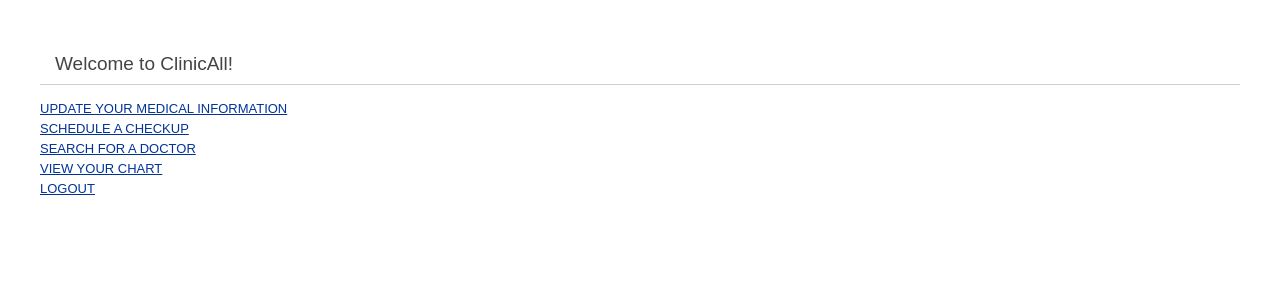
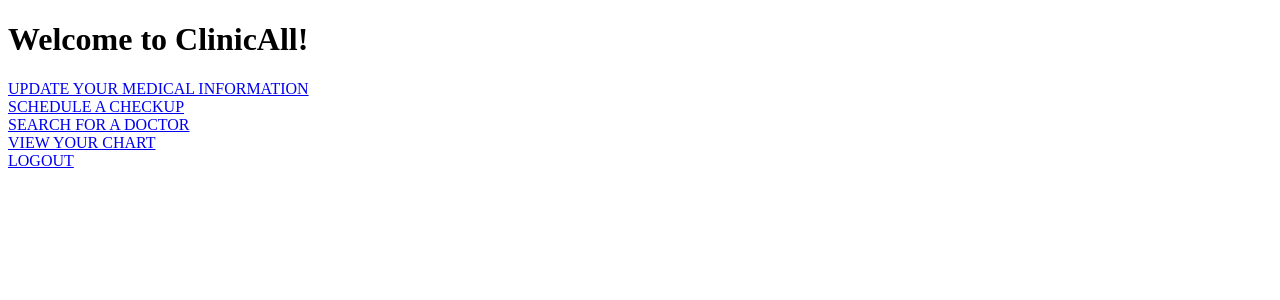
Before and after one commit to its-czarina/Clinic_hub, a CodeIgniter app: page /database/ in a window 1280 px wide. Shown: the top 300 px of the page. Run offline with CodeIgniter, Linux system fonts and the light colour scheme.

Commit message:
welcome message commit

```diff
--- a/CodeIgniter-3.1.0/application/views/welcome_message.php
+++ b/CodeIgniter-3.1.0/application/views/welcome_message.php
@@ -1,69 +1,11 @@
 <?php
 defined('BASEPATH') OR exit('No direct script access allowed');
-?><!DOCTYPE html>
+?>
+<!DOCTYPE html>
 <html lang="en">
 <head>
 	<meta charset="utf-8">
 	<title>Welcome to ClinicAll!</title>
-
-	<style type="text/css">
-
-	::selection { background-color: #E13300; color: white; }
-	::-moz-selection { background-color: #E13300; color: white; }
-
-	body {
-		background-color: #fff;
-		margin: 40px;
-		font: 13px/20px normal Helvetica, Arial, sans-serif;
-		color: #4F5155;
-	}
-
-	a {
-		color: #003399;
-		background-color: transparent;
-		font-weight: normal;
-	}
-
-	h1 {
-		color: #444;
-		background-color: transparent;
-		border-bottom: 1px solid #D0D0D0;
-		font-size: 19px;
-		font-weight: normal;
-		margin: 0 0 14px 0;
-		padding: 14px 15px 10px 15px;
-	}
-
-	code {
-		font-family: Consolas, Monaco, Courier New, Courier, monospace;
-		font-size: 12px;
-		background-color: #f9f9f9;
-		border: 1px solid #D0D0D0;
-		color: #002166;
-		display: block;
-		margin: 14px 0 14px 0;
-		padding: 12px 10px 12px 10px;
-	}
-
-	#body {
-		margin: 0 15px 0 15px;
-	}
-
-	p.footer {
-		text-align: right;
-		font-size: 11px;
-		border-top: 1px solid #D0D0D0;
-		line-height: 32px;
-		padding: 0 10px 0 10px;
-		margin: 20px 0 0 0;
-	}
-
-	#container {
-		margin: 10px;
-		border: 1px solid #D0D0D0;
-		box-shadow: 0 0 8px #D0D0D0;
-	}
-	</style>
 </head>
 <body>
 
```
